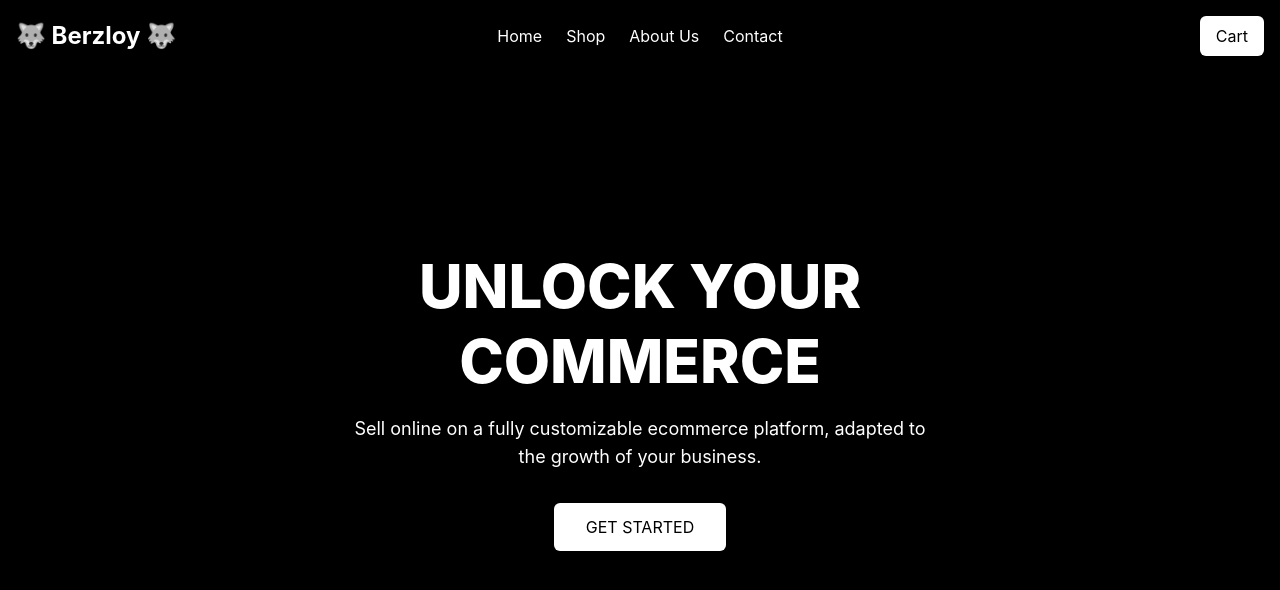
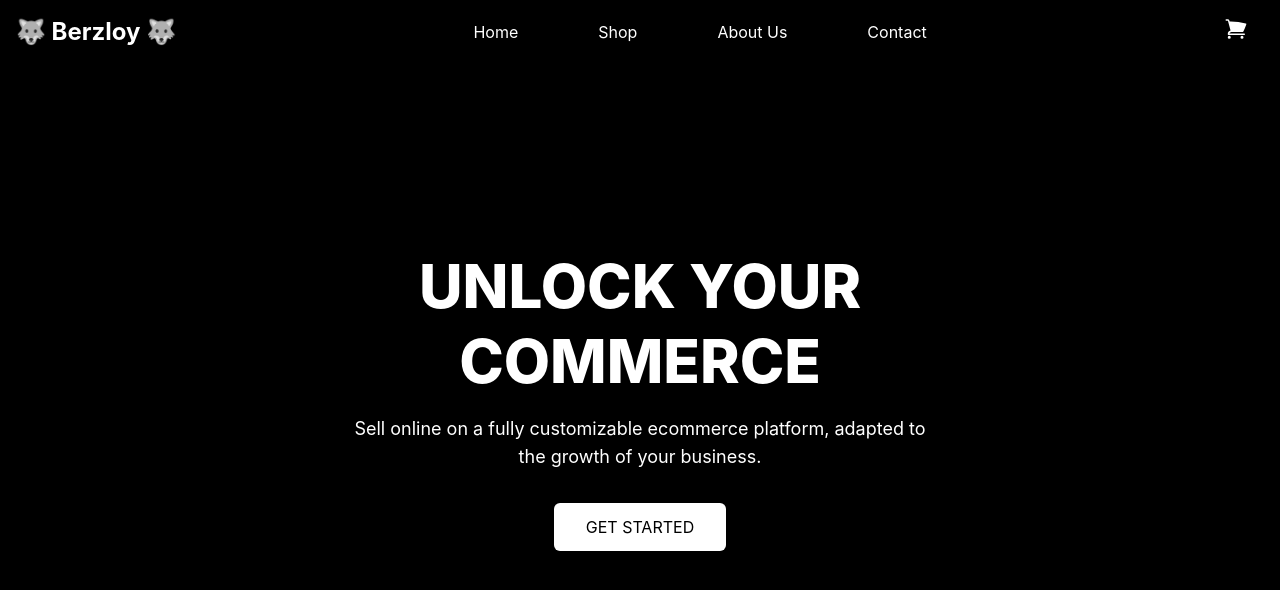
Before and after one commit to IamCobra/wolfwebshop, a Next.js app: page / in a window 1280 px wide. Shown: the top 590 px of the page. Built offline with nearby package versions, Linux system fonts and the light colour scheme.

Commit message:
Added a cart, made som changes to the navigations bar and also added the feature to click on the cart icon and see 'what you have bought'

```diff
--- a/package.json
+++ b/package.json
@@ -9,6 +9,7 @@
     "lint": "next lint"
   },
   "dependencies": {
+    "@heroicons/react": "^2.1.5",
     "autoprefixer": "^10.4.20",
     "next": "^14.2.7",
     "next-themes": "^0.3.0",
@@ -18,7 +19,7 @@
   },
   "devDependencies": {
     "@types/node": "^20",
-    "@types/react": "^18",
+    "@types/react": "^18.3.9",
     "@types/react-dom": "^18",
     "eslint": "^8",
     "eslint-config-next": "14.2.5",
--- /dev/null
+++ b/src/app/components/AddToCart.tsx
@@ -0,0 +1,24 @@
+import React from 'react';
+
+// Define type for children if this is a component expecting children
+type AddToCartProps = {
+  children: React.ReactNode;
+  item: {
+    id: number;
+    name: string;
+    price: number;
+  };
+};
+
+const AddToCart: React.FC<AddToCartProps> = ({ children, item }) => {
+  return (
+    <div>
+      {/* Use the children prop */}
+      {children}
+      {/* Display item information */}
+      <p>{item.name} - ${item.price}</p>
+    </div>
+  );
+};
+
+export default AddToCart;
--- /dev/null
+++ b/src/app/components/ShopPage.tsx
@@ -0,0 +1,39 @@
+"use client";
+
+type CartItem = {
+  id: number;
+  name: string;
+  price: number;
+};
+
+type ShopPageProps = {
+  addToCart: (item: CartItem) => void; // Explicit type for addToCart
+};
+
+const products: CartItem[] = [
+  { id: 1, name: 'Chechen Hoodie', price: 60 },
+  { id: 2, name: 'Chechen T-shirt', price: 40 },
+  { id: 3, name: 'Chechen Sneakers', price: 80 }
+];
+
+export default function ShopPage({ addToCart }: ShopPageProps) {
+  return (
+    <div className="p-8">
+      <h1 className="text-4xl font-bold mb-6 text-center text-white">Shop Our Collection</h1>
+      <div className="grid grid-cols-1 md:grid-cols-3 gap-6">
+        {products.map((product) => (
+          <div key={product.id} className="bg-white p-4 rounded-lg shadow-md">
+            <h2 className="text-2xl font-bold mb-2">{product.name}</h2>
+            <p className="text-lg mb-4">${product.price}</p>
+            <button
+              className="bg-black text-white px-4 py-2 rounded-md hover:bg-gray-800 transition"
+              onClick={() => addToCart(product)} // Correctly typed addToCart
+            >
+              Add to Cart
+            </button>
+          </div>
+        ))}
+      </div>
+    </div>
+  );
+}
--- /dev/null
+++ b/src/app/components/anchorscroll.tsx
@@ -0,0 +1,56 @@
+
+"use client";
+
+import "./globals.css";
+import Navbar from "../components/navbar";
+import HeroSection from "../components/HeroSection";
+import TypedText from "../components/TypedText";
+import { ThemeProvider } from "next-themes";
+
+export default function RootLayout({ children }: { children: React.ReactNode }) {
+  return (
+    <html lang="en">
+      <body className="h-screen w-full">
+        <ThemeProvider attribute="class">
+          <Navbar />
+          <div className="overflow-y-scroll h-screen scroll-snap-y scroll-snap-mandatory">
+            {/* Hero Section */}
+            <div id="home" className="w-full h-screen scroll-snap-start flex justify-center items-center bg-black">
+              <HeroSection />
+            </div>
+
+            {/* Shop Section */}
+            <div id="shop" className="w-full h-screen scroll-snap-start flex justify-center items-center bg-gray-800">
+              <section className="text-white flex flex-col justify-center items-center">
+                <h2 className="text-5xl font-bold">Shop Our Collection</h2>
+                <p className="mt-4 text-xl max-w-xl text-center">Explore our exclusive range of Chechen-inspired clothing.</p>
+                <TypedText />
+              </section>
+            </div>
+
+            {/* About Section */}
+            <div id="about" className="w-full h-screen scroll-snap-start flex justify-center items-center bg-gray-700">
+              <section className="text-white flex flex-col justify-center items-center">
+                <h2 className="text-5xl font-bold">About Us</h2>
+                <p className="mt-4 text-xl max-w-xl text-center">Learn more about our mission and values.</p>
+              </section>
+            </div>
+
+            {/* Contact Section */}
+            <div id="contact" className="w-full h-screen scroll-snap-start flex justify-center items-center bg-gray-600">
+              <section className="text-white flex flex-col justify-center items-center">
+                <h2 className="text-5xl font-bold">Get in Touch</h2>
+                <p className="mt-4 text-xl max-w-xl text-center">Reach out to us for any inquiries or feedback.</p>
+              </section>
+            </div>
+
+            {/* Footer */}
+            <footer className="bg-black text-white py-4 text-center w-full">
+              {children}
+            </footer>
+          </div>
+        </ThemeProvider>
+      </body>
+    </html>
+  );
+}
--- a/src/app/components/navbar.tsx
+++ b/src/app/components/navbar.tsx
@@ -2,17 +2,25 @@
 
 import { useEffect, useState } from "react";
 import Link from "next/link";
+import { ShoppingCartIcon } from '@heroicons/react/24/solid';
+
+// Define type for the items in the cart
+type CartItem = {
+  id: number;
+  name: string;
+  price: number;
+};
 
 export default function Navbar() {
-  const [scrolled, setScrolled] = useState(false);
+  const [blurAmount, setBlurAmount] = useState(0);
+  const [cartOpen, setCartOpen] = useState(false);
+  const [cartItems, setCartItems] = useState<CartItem[]>([]); // Correct type for cartItems
 
   useEffect(() => {
     const handleScroll = () => {
-      if (window.scrollY > 50) {
-        setScrolled(true);
-      } else {
-        setScrolled(false);
-      }
+      const scrollY = window.scrollY;
+      const calculatedBlur = Math.min(scrollY / 10, 20);
+      setBlurAmount(calculatedBlur);
     };
 
     window.addEventListener("scroll", handleScroll);
@@ -21,24 +29,26 @@ export default function Navbar() {
     };
   }, []);
 
+  // Function to add items to the cart with proper type definition
+  const addToCart = (item: CartItem) => {
+    setCartItems((prevItems) => [...prevItems, item]);
+  };
+
   return (
     <nav
-      className={`fixed top-0 left-0 right-0 z-50 transition-all duration-300 ${
-        scrolled
-          ? "bg-black/70 backdrop-blur-lg shadow-lg"
-          : "bg-black/85 backdrop-blur-md"
-      }`}
+      className={`fixed top-0 left-0 right-0 z-50 transition-all duration-300 bg-black/70 shadow-lg`}
     >
-      <div className="max-w-7xl mx-auto flex justify-between items-center p-4">
-        {/* Logo aligned to the left */}
-        <div className="flex-1">
+      <div
+        className="w-full mx-auto flex items-center justify-between p-4"
+        style={{ filter: `blur(${blurAmount}px)` }}
+      >
+        <div className="flex-shrink-0">
           <Link href="/" className="text-2xl font-bold text-white">
             🐺 Berzloy 🐺
           </Link>
         </div>
 
-        {/* Links centered */}
-        <div className="hidden md:flex flex-1 justify-center space-x-6">
+        <div className="flex-grow hidden md:flex justify-center space-x-20">
           <Link href="/" className="text-white hover:text-yellow-400 transition-colors duration-200">
             Home
           </Link>
@@ -53,11 +63,35 @@ export default function Navbar() {
           </Link>
         </div>
 
-        {/* Cart button aligned to the right */}
-        <div className="flex-1 flex justify-end">
-          <button className="bg-white text-black px-4 py-2 rounded-md shadow-md hover:bg-gray-300 transition">
-            Cart
+        <div className="flex-shrink-0 justify-end relative">
+          <button
+            className="text-white hover:text-yellow-400 transition mr-4"
+            onClick={() => setCartOpen(!cartOpen)}
+          >
+            <ShoppingCartIcon className="h-6 w-6" aria-hidden="true" />
           </button>
+
+          {cartOpen && (
+            <div className="absolute right-0 mt-2 w-64 bg-white text-black shadow-lg rounded-md p-4">
+              <h3 className="font-bold">Your Cart</h3>
+              <ul className="mt-2">
+                {cartItems.length > 0 ? (
+                  cartItems.map((item, index) => (
+                    <li key={index} className="py-2 border-b">
+                      {item.name} - ${item.price}
+                    </li>
+                  ))
+                ) : (
+                  <li className="py-2">Your cart is empty.</li>
+                )}
+              </ul>
+              {cartItems.length > 0 && (
+                <button className="w-full bg-black text-white mt-4 py-2 rounded-md hover:bg-gray-800 transition">
+                  Checkout
+                </button>
+              )}
+            </div>
+          )}
         </div>
       </div>
     </nav>
--- /dev/null
+++ b/src/app/components/types.ts
@@ -0,0 +1,5 @@
+export type CartItem = {
+    id: number;
+    name: string;
+    price: number;
+  };
--- /dev/null
+++ b/src/app/shop.tsx
@@ -0,0 +1,12 @@
+"use client";
+
+import ShopPage from '../app/components/ShopPage';
+import { CartItem } from '../app/components/types'; // Make sure to import CartItem type
+
+export default function Shop({ addToCart }: { addToCart: (item: CartItem) => void }) {
+  return (
+    <div>
+      <ShopPage addToCart={addToCart} />
+    </div>
+  );
+}
```
Also changed, not shown: src/app/about.tsx (added), src/app/globals.css (line endings or trailing spaces), 1 other file (tests, documents, lock files or other folders).
